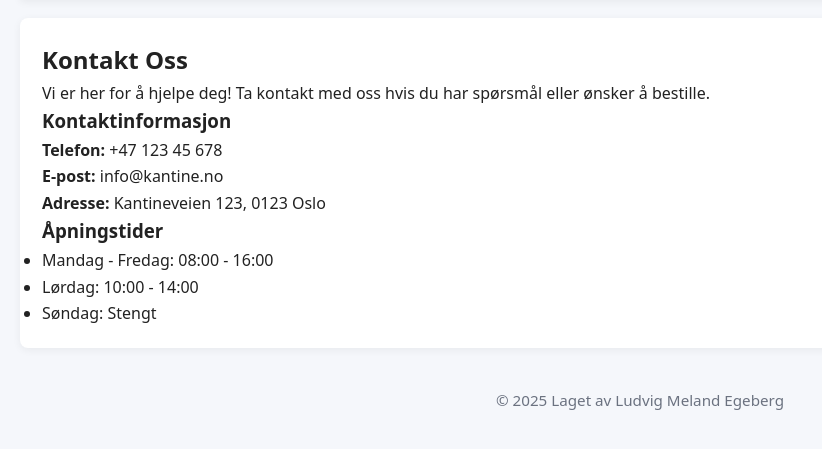
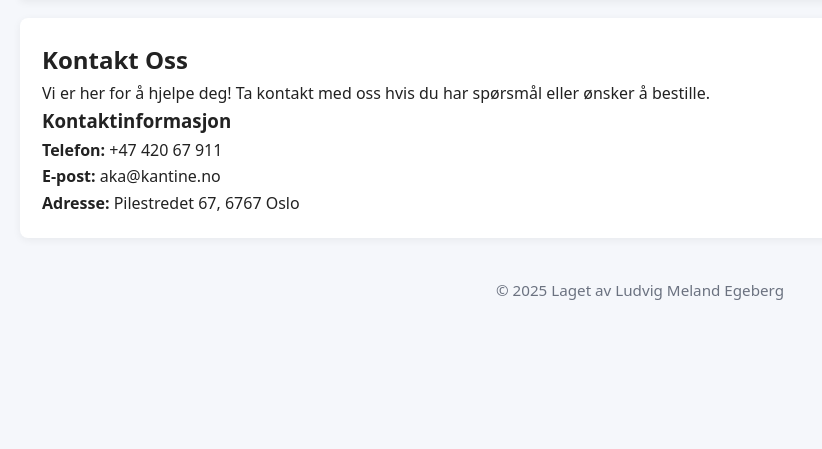
Before and after one commit to 200IQLulu/Kantine-oppgave, a Flask app: page /contact in a window 1280 px wide. Shown: the part 98-547 px from the top of the page, without its empty margins (0-822 px from the left). Run offline with Flask 3, Linux system fonts and the light colour scheme.

Commit message:
fjernet åpningstider og byttet på kontakt informasjonen

```diff
--- a/templates/contact.html
+++ b/templates/contact.html
@@ -8,15 +8,10 @@
 
   <h3>Kontaktinformasjon</h3>
   <div class="contact-info">
-    <p><strong>Telefon:</strong> +47 123 45 678</p>
-    <p><strong>E-post:</strong> info@kantine.no</p>
-    <p><strong>Adresse:</strong> Kantineveien 123, 0123 Oslo</p>
+    <p><strong>Telefon:</strong> +47 420 67 911</p>
+    <p><strong>E-post:</strong> aka@kantine.no</p>
+    <p><strong>Adresse:</strong> Pilestredet 67, 6767 Oslo</p>
   </div>
 
-  <h3>Åpningstider</h3>
-  <ul>
-    <li>Mandag - Fredag: 08:00 - 16:00</li>
-    <li>Lørdag: 10:00 - 14:00</li>
-    <li>Søndag: Stengt</li>
-  </ul>
+
 {% endblock %}
```
